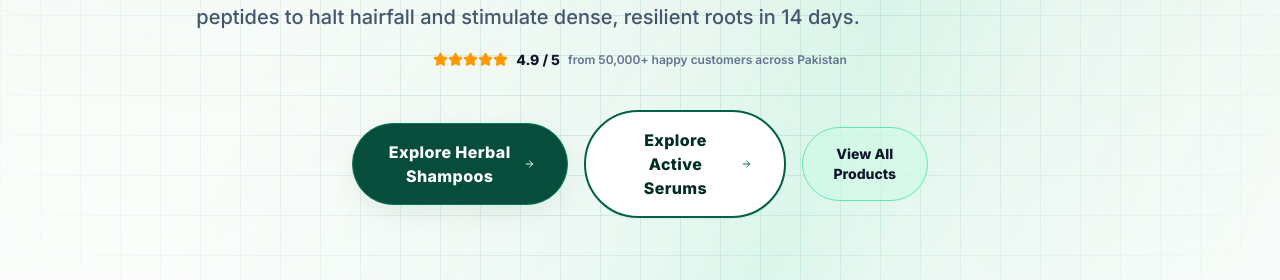
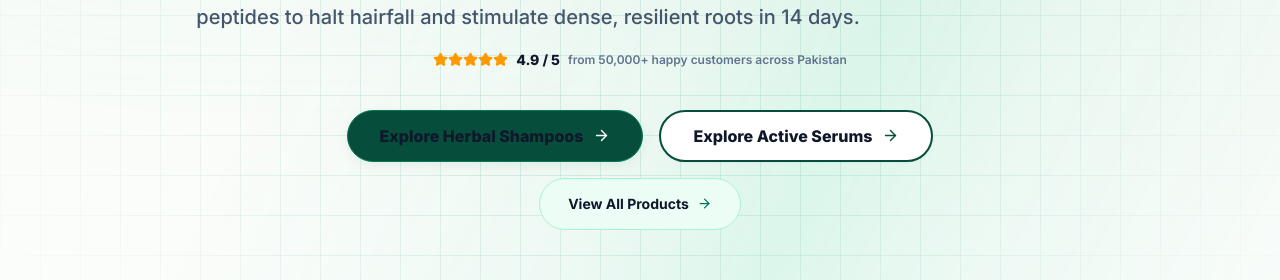
Before and after one commit to 00tatheer00/Stylone, a Next.js app: page / in a window 1280 px wide. Shown: the part 499-779 px from the top of the page. Built offline with nearby package versions, Linux system fonts and the light colour scheme; no server answers; the database is empty.

Commit message:
fix: normalize hero CTA buttons with single-line whitespace-nowrap, uniform height and aligned proportions

```diff
--- a/src/components/sections/jenpharm-hero.tsx
+++ b/src/components/sections/jenpharm-hero.tsx
@@ -117,33 +117,32 @@ export function JenpharmHero() {
           {/* ─────────────────────────────────────────────────────────────
               4. PRIMARY ACTION BUTTONS
               ───────────────────────────────────────────────────────────── */}
-          <div className="pt-8 sm:pt-10 flex flex-col sm:flex-row items-center justify-center gap-3.5 sm:gap-4 max-w-xl mx-auto">
+          <div className="pt-8 sm:pt-10 flex flex-wrap items-center justify-center gap-3 sm:gap-4 max-w-3xl mx-auto">
             {/* Button 1: Explore Herbal Shampoos (100% Pure White Text) */}
             <Link
               href="/category/haircare"
-              className="relative w-full sm:w-auto inline-flex items-center justify-center gap-2.5 px-8 py-4 rounded-full bg-[#064e3b] hover:bg-[#047857] text-white font-black text-sm sm:text-base shadow-xl shadow-emerald-950/20 transition-all duration-200 active:scale-95 group cursor-pointer overflow-hidden border border-emerald-700 select-none"
+              className="h-12 sm:h-13 px-7 sm:px-8 rounded-full bg-[#064e3b] hover:bg-[#047857] text-white font-extrabold text-sm sm:text-base shadow-lg shadow-emerald-950/20 transition-all duration-200 active:scale-95 inline-flex items-center justify-center gap-2.5 whitespace-nowrap cursor-pointer select-none border border-emerald-700"
             >
-              {/* Subtle hover shine sweep */}
-              <span className="absolute inset-0 -translate-x-full group-hover:translate-x-full transition-transform duration-1000 bg-gradient-to-r from-transparent via-white/20 to-transparent pointer-events-none" />
-              <span className="text-white font-black tracking-wide">Explore Herbal Shampoos</span>
-              <ArrowRight size={18} className="text-white transition-transform group-hover:translate-x-1" />
+              <span>Explore Herbal Shampoos</span>
+              <ArrowRight size={17} className="text-white shrink-0" />
             </Link>
 
             {/* Button 2: Explore Active Serums */}
             <Link
               href="/category/skincare"
-              className="w-full sm:w-auto inline-flex items-center justify-center gap-2 px-8 py-4 rounded-full bg-white hover:bg-emerald-50 text-emerald-950 border-2 border-emerald-800 font-black text-sm sm:text-base shadow-sm transition-all duration-200 active:scale-95 group cursor-pointer select-none"
+              className="h-12 sm:h-13 px-7 sm:px-8 rounded-full bg-white hover:bg-emerald-50 text-[#064e3b] border-2 border-[#064e3b] font-extrabold text-sm sm:text-base shadow-sm transition-all duration-200 active:scale-95 inline-flex items-center justify-center gap-2.5 whitespace-nowrap cursor-pointer select-none"
             >
-              <span className="text-emerald-950 font-black tracking-wide">Explore Active Serums</span>
-              <ArrowRight size={18} className="text-emerald-800 transition-transform group-hover:translate-x-1" />
+              <span>Explore Active Serums</span>
+              <ArrowRight size={17} className="text-[#064e3b] shrink-0" />
             </Link>
 
             {/* Button 3: View All Products */}
             <Link
               href="/shop"
-              className="w-full sm:w-auto inline-flex items-center justify-center gap-1.5 px-6 py-4 rounded-full bg-emerald-100/70 hover:bg-emerald-200/70 text-emerald-950 border border-emerald-300 font-extrabold text-sm transition-all duration-200 active:scale-95 cursor-pointer select-none"
+              className="h-12 sm:h-13 px-6 sm:px-7 rounded-full bg-emerald-50 hover:bg-emerald-100 text-emerald-900 border border-emerald-200 font-bold text-sm transition-all duration-200 active:scale-95 inline-flex items-center justify-center gap-2 whitespace-nowrap cursor-pointer select-none"
             >
               <span>View All Products</span>
+              <ArrowRight size={15} className="text-emerald-700 shrink-0" />
             </Link>
           </div>
 
```
